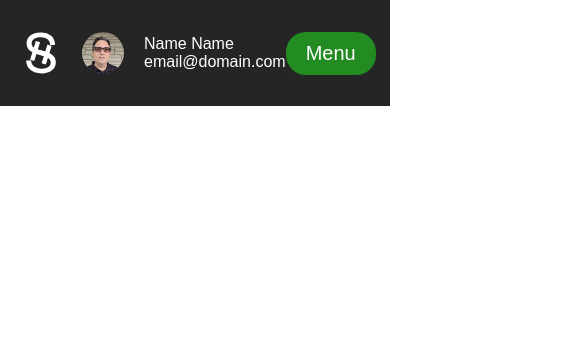
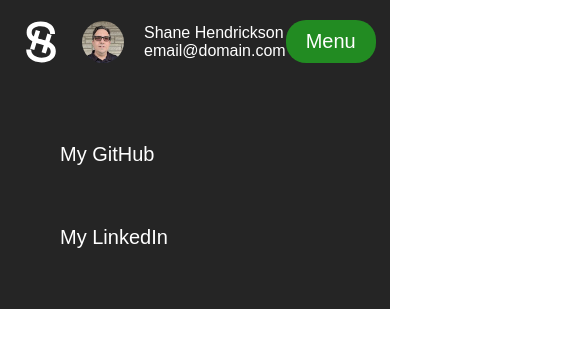
Before and after one commit to shanehendrickson/js-css-html-dropdown-menu, a plain HTML site: page index.html in a window 390 px wide. Both pictures are taken after a click on the button "Menu". Shown: the top 348 px of the page, 585 px wide, since content can reach past the window. Drawn offline with Linux system fonts and the light colour scheme.

Commit message:
Final JS and styling

```diff
--- a/css/style.css
+++ b/css/style.css
@@ -75,6 +75,8 @@ nav a {
   border-radius: 20px 20px 0 0;
   margin: 10px 10px 0 10px;
   text-decoration: none;
+  display: flex;
+  align-items: center;
 }
 
 nav a:hover {
@@ -83,6 +85,11 @@ nav a:hover {
 }
 
 @media screen and (max-width: 840px) {
+  nav {
+    display: flex;
+    flex-direction: column;
+  }
+
   nav button {
     display: block;
   }
@@ -93,6 +100,15 @@ nav a:hover {
 
   nav .main-container {
   justify-content: space-between;
-  width: 100%;
+  }
+
+  nav .nav-links-container {
+    display: block;
+    padding: 20px;
+    margin: 10px;
+  }
+
+  nav a {
+    border-radius: 20px;
   }
 }
--- a/index.html
+++ b/index.html
@@ -17,15 +17,15 @@
           <img class="avatar" src="images/profile.jpg" alt="Profile picture">
         </div>
         <div>
-          <p class="info">Name Name</p>
+          <p class="info">Shane Hendrickson</p>
           <p class="info">email@domain.com</p>
         </div>
       </div>
       <button id="menuBtn">Menu</button>
     </div>
     <div class="nav-links-container hidden">
-      <a href=""><p>My GitHub</p></a>
-      <a href=""><p>My LinkedIn</p></a>
+      <a href="https://github.com/shanehendrickson" target="_blank"><p>My GitHub</p></a>
+      <a href="https://www.linkedin.com/in/shanethedev/" target="_blank"><p>My LinkedIn</p></a>
     </div>
   </nav>
 
```
